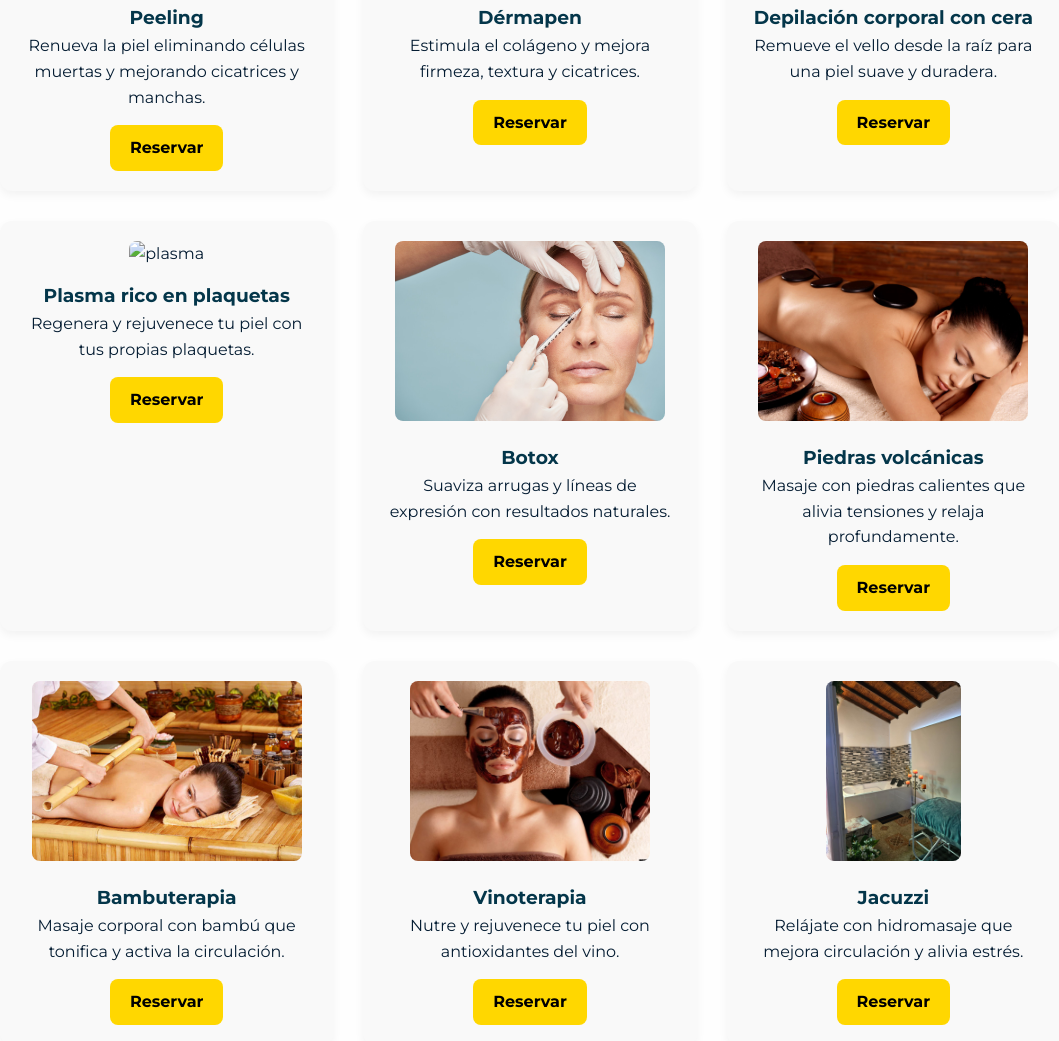
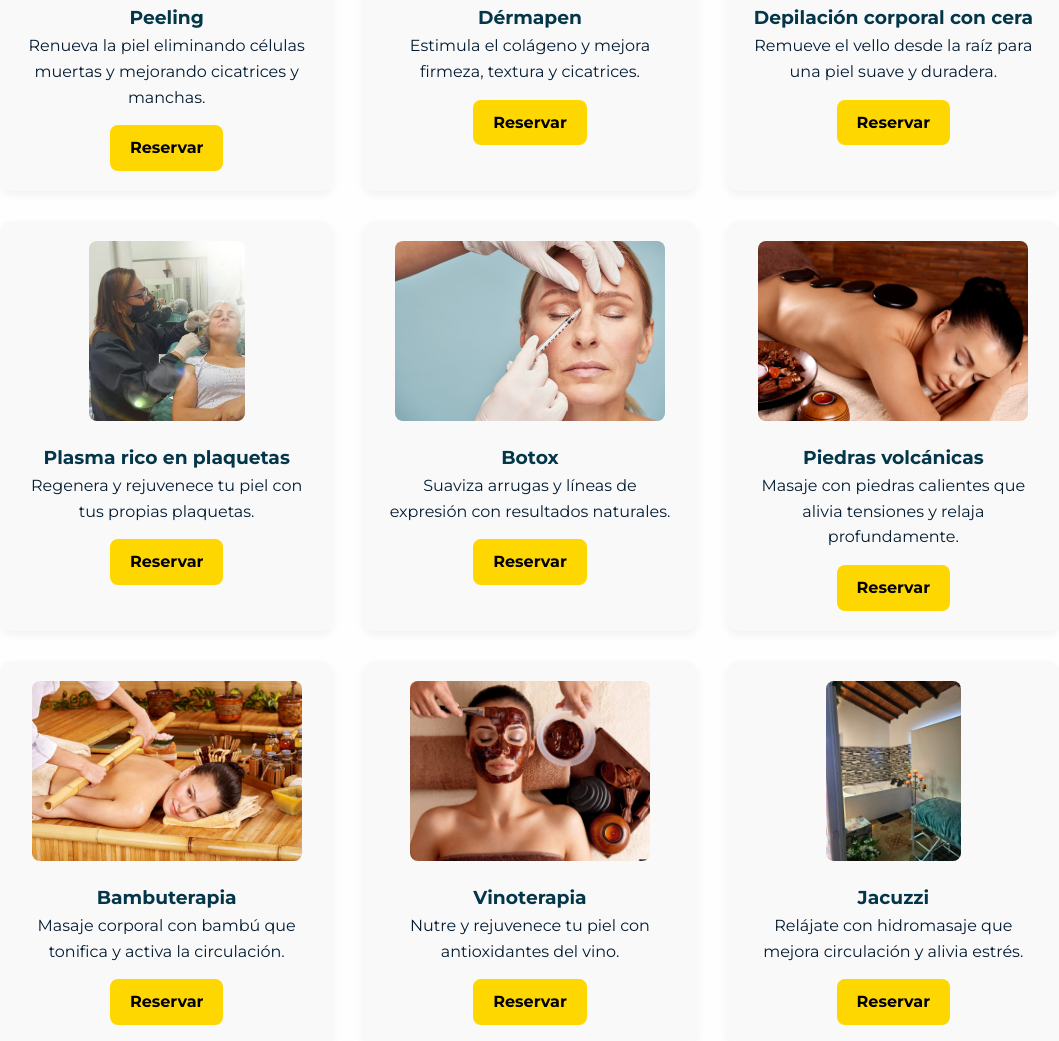
Before and after one commit to Humanoided/Sunny-Spa, a plain HTML site: page index.html in a window 1280 px wide. Shown: the part 1901-2942 px from the top of the page, without its empty margins (110-1169 px from the left). Drawn offline with Linux system fonts and the light colour scheme.

Commit message:
Se agrega img plasma

```diff
--- a/index.html
+++ b/index.html
@@ -100,7 +100,7 @@
     </div>
 
     <div class="service">
-      <img src="" alt="plasma" />
+      <img src="plasma.jpeg" alt="plasma" />
       <h3>Plasma rico en plaquetas</h3>
       <p>Regenera y rejuvenece tu piel con tus propias plaquetas.</p>
       <a href="https://wa.me/573015209090?text=Hola,%20quiero%20una%20sesión%20de%20plasma%20rico%20en%20plaquetas" target="_blank" class="btn-reservar">Reservar</a>
```
